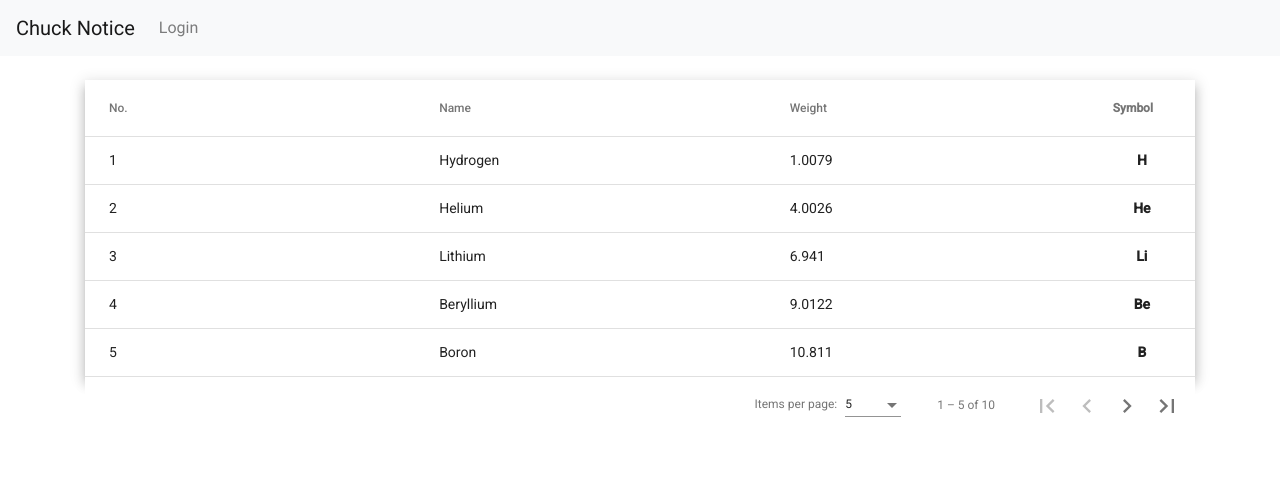
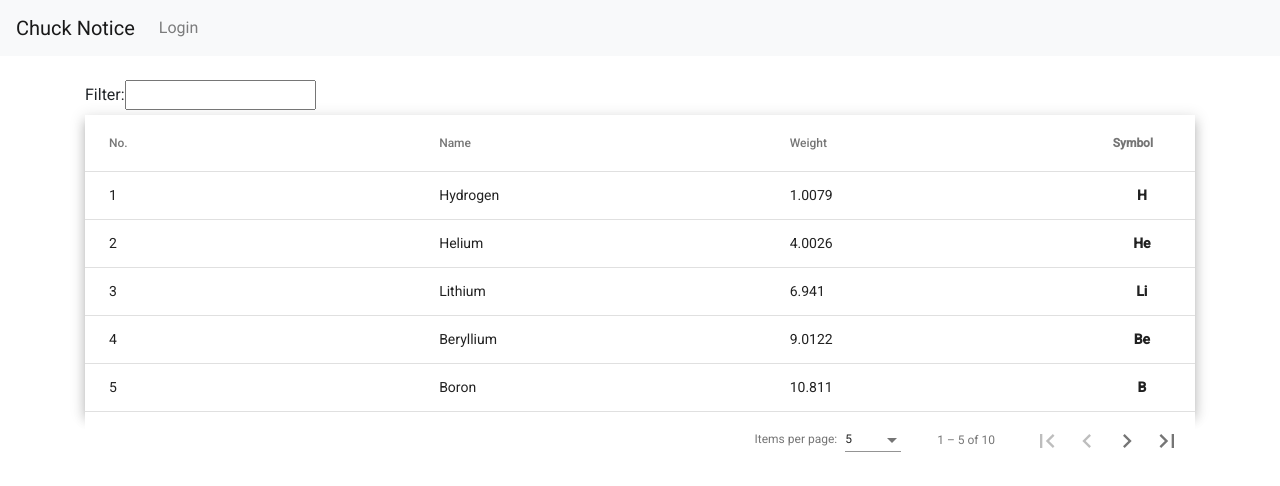
Before and after one commit to SamsonCodes/ng-chuck-notice, an Angular app: page /example-table in a window 1280 px wide. Shown: the top 486 px of the page. Built offline with nearby package versions, Linux system fonts and the light colour scheme.

Commit message:
Add filter to example table

```diff
--- a/src/app/components/example-table/example-table.component.html
+++ b/src/app/components/example-table/example-table.component.html
@@ -1,5 +1,8 @@
 
 <div>
+  <label for="filterInput">Filter:</label>
+  <input id="filterInput" name="filter" type="text" [(ngModel)]="filterInput" (change)="onFilterChange()">
+
   <table mat-table [dataSource]="dataSource" class="mat-elevation-z8" matSort>
 
     <!--- Note that these columns can be defined in any order.
--- a/src/app/components/example-table/example-table.component.ts
+++ b/src/app/components/example-table/example-table.component.ts
@@ -35,6 +35,8 @@ export class ExampleTableComponent implements AfterViewInit {
   @ViewChild(MatPaginator) paginator: any = MatPaginator;
   @ViewChild(MatSort) sort: any = MatSort;
 
+  filterInput: string = "";
+
   constructor() { }
 
   ngAfterViewInit() {
@@ -42,4 +44,10 @@ export class ExampleTableComponent implements AfterViewInit {
     this.dataSource.sort = this.sort;
   }
 
+  onFilterChange() {
+    console.log(this.filterInput);
+    let filterValue = this.filterInput.trim();
+    filterValue = filterValue.toLowerCase();
+    this.dataSource.filter = filterValue;
+  }
 }
```
